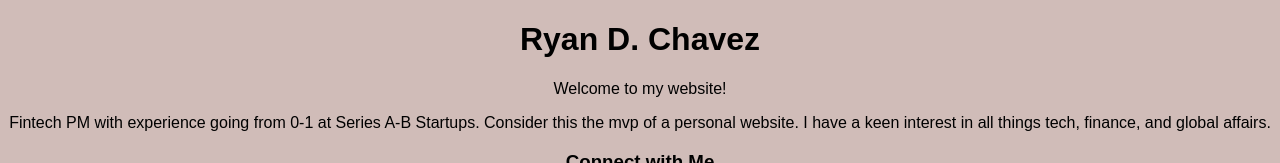
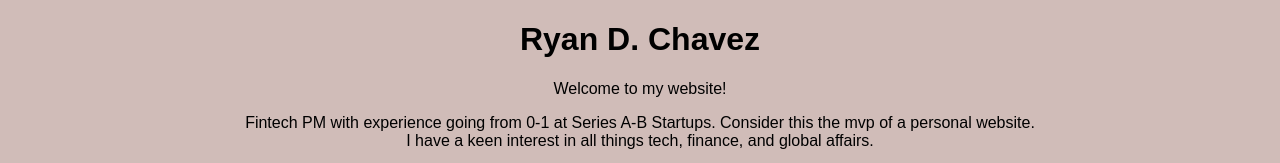
Before and after one commit to RyanDChavez/personalweb, a plain HTML site: page index.html in a window 1280 px wide. Shown: the top 163 px of the page. Drawn offline with Linux system fonts and the light colour scheme; grey boxes are pictures that could not be loaded.

Commit message:
Update index.html

```diff
--- a/index.html
+++ b/index.html
@@ -24,7 +24,9 @@
     </header>
     <main>
       <p>Welcome to my website!</p>
-      <p class="bounce-up"> Fintech PM with experience going from 0-1 at Series A-B Startups. Consider this the mvp of a personal website. I have a keen interest in all things tech, finance, and global affairs.</p>
+      <p class="bounce-up"> Fintech PM with experience going from 0-1 at Series A-B Startups. Consider this the mvp of a personal website.
+       <br> I have a keen interest in all things tech, finance, and global affairs.</p>
+      <img src="ryan.png" alt = "picture of Ryan" height="640" width="640"/>
       <h3 class="bounce-up">Connect with Me</h3>
            </main>
 <div>
```
